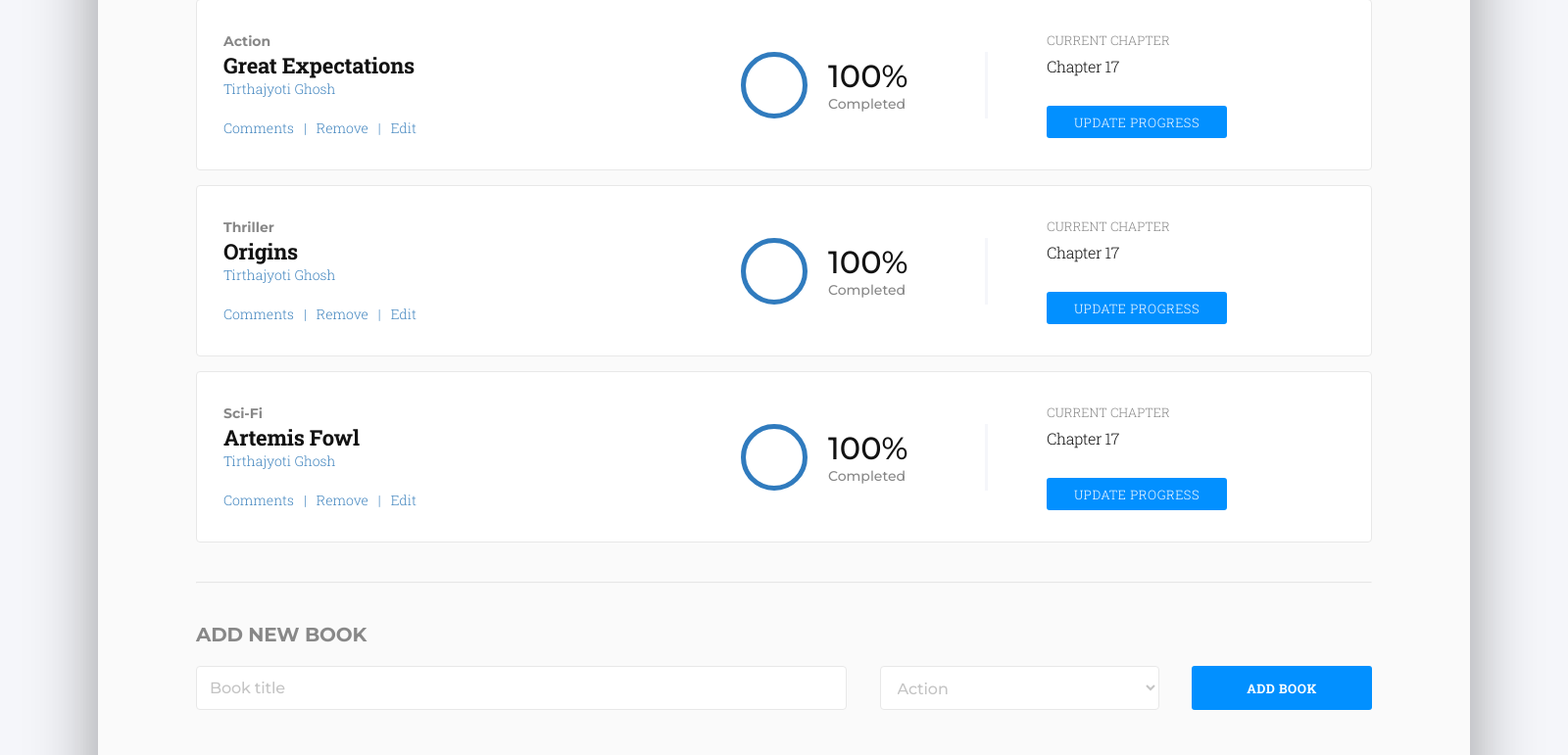
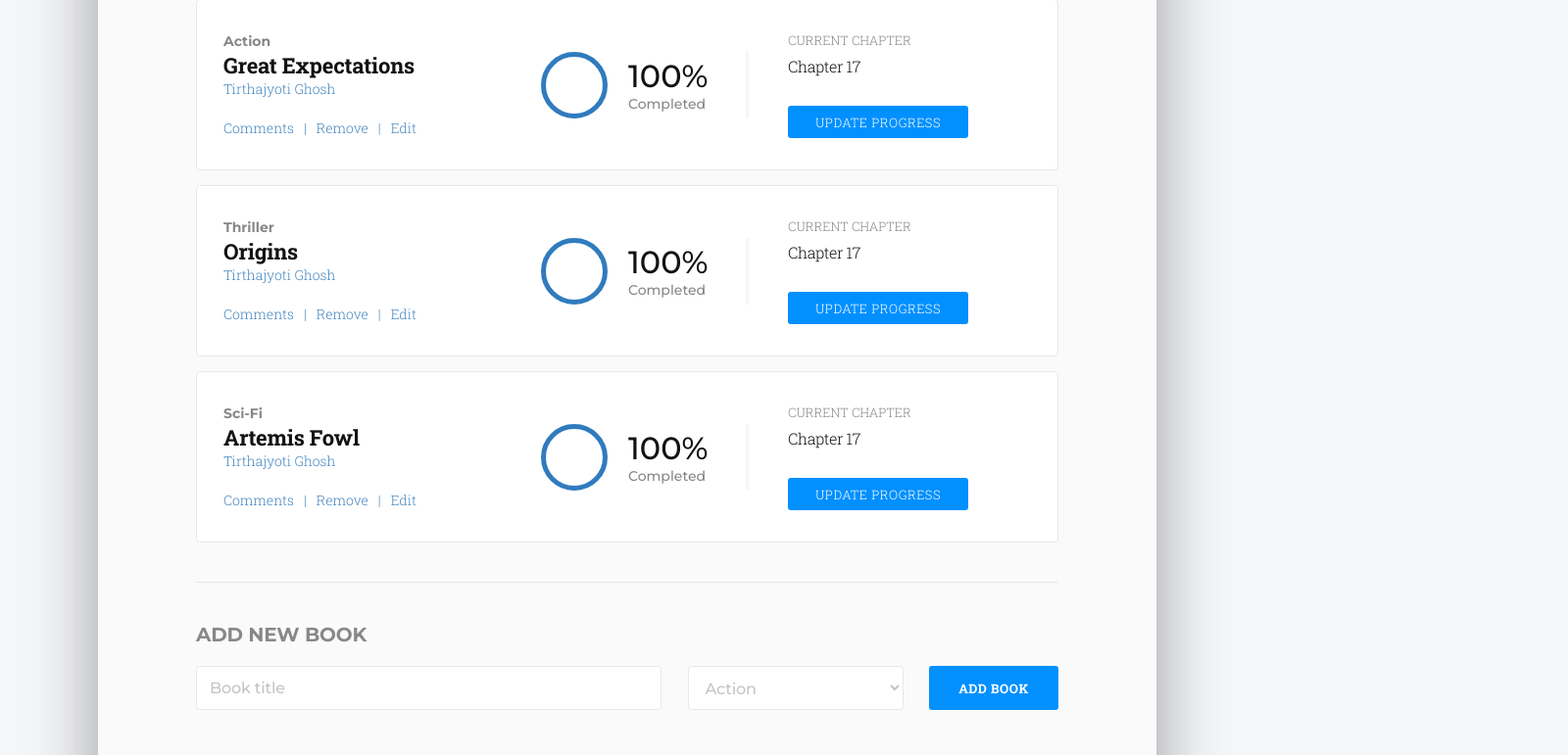
Before and after one commit to kubilaycaglayan/bookstore, a React (Create React App) app: page / in a window 1280 px wide. Shown: the part 296-1067 px from the top of the page at 98% size, 1600 px wide, since content can reach past the window. Built offline with nearby package versions, Linux system fonts and the light colour scheme.

Commit message:
Fix horizontal scrollbar

```diff
--- a/src/styles/style.sass
+++ b/src/styles/style.sass
@@ -49,10 +49,10 @@
   background-color: $pale-grey
   #root
     margin: 0 auto
-    width: 1600px
+    max-width: 1600px
     padding: 149px 100px
     .panel-bg
-      width: 1400px
+      max-width: 1400px
       border-radius: 4px
       box-shadow: 0 0 70px 0 rgba(0, 0, 0, 0.377)
       background-color: $white
@@ -96,7 +96,7 @@
         padding-bottom: 240px
         .Book-Panel
           @include flex-it($justify-content: space-between, $align-items: center)
-          width: 1200px
+          max-width: 1200px
           margin-bottom: 15px
           padding: 32px 27px
           border-radius: 4px
@@ -148,6 +148,9 @@
             padding-right: 80px
             margin-left: auto
             margin-right: 60px
+            @media screen and (max-width: 1440px)
+              margin-right: 40px
+              padding-right: 40px
             @include flex-it($justify-content: space-around, $align-items: center)
             .Oval-2
               width: 68px
@@ -171,7 +174,9 @@
               @include normalize()
               color: $black-three
           .chapter
-            margin-right: 120px
+            margin-right: 5vw
+            @media screen and (max-width: 1200px)
+              margin-right: 0
             .Current-Chapter
               width: 126px
               height: 18px
@@ -218,7 +223,7 @@
           margin: 20px 0
           @include flex-it($justify-content: space-between, $align-items: center)
           input, select
-            width: 664px
+            width: 54%
             height: 45px
             border-radius: 4px
             border: solid 1px #e8e8e8
@@ -232,7 +237,7 @@
               letter-spacing: -0.15px
               color: #c4c4c4
           select
-            width: 285px
+            width: 25%
             font-family: Montserrat
             font-size: 16px
             font-weight: normal
@@ -242,7 +247,7 @@
             letter-spacing: -0.15px
             color: #c4c4c4
           button
-            width: 184px
+            width: 15%
             height: 45px
             border-radius: 3px
             border-color: transparent
```
